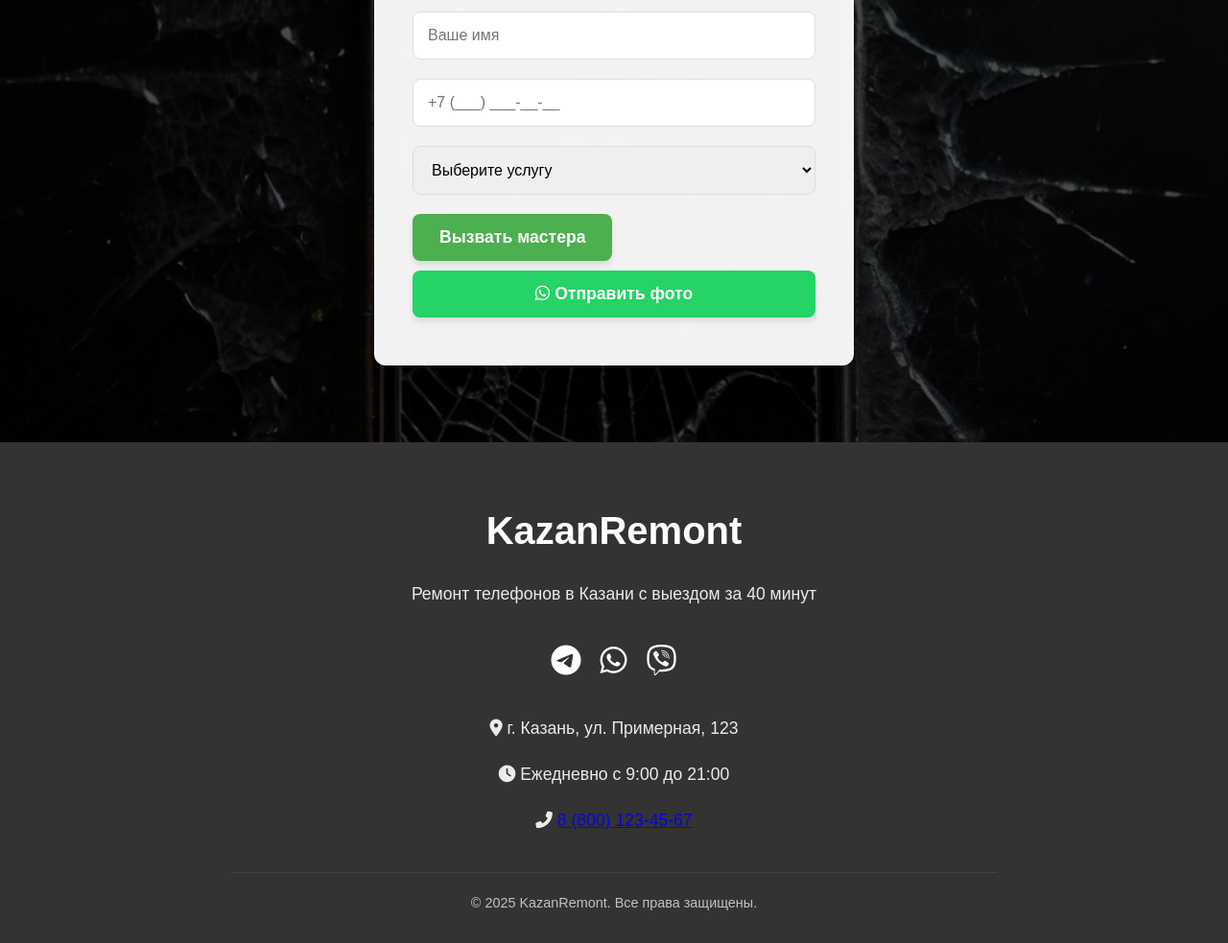
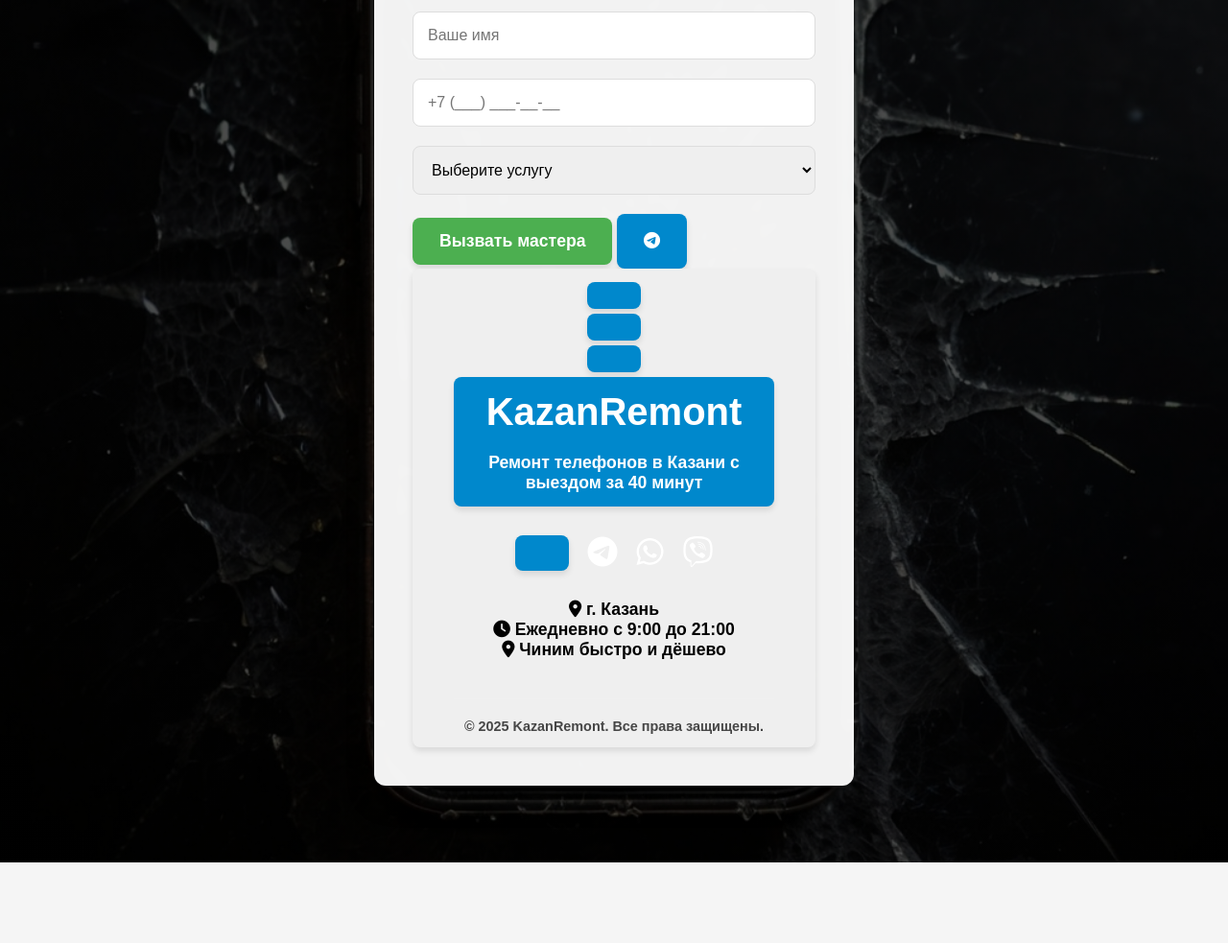
Before and after one commit to peexthree/kazanremont.github.io, a plain HTML site: page index.html in a window 1280 px wide. Shown: the part 3952-4935 px from the top of the page at 96% size. After the commit the page ends 4851 px from the top, so only its background shows below. Drawn offline with nearby package versions, Linux system fonts and the light colour scheme.

Commit message:
Update index.html

```diff
--- a/index.html
+++ b/index.html
@@ -275,8 +275,8 @@
                             <option>Другая проблема</option>
                         </select>
                         <button type="submit" class="btn btn-primary">Вызвать мастера</button>
-                        <button type="button" class="btn whatsapp-btn" id="whatsapp-btn">
-                            <i class="fab fa-whatsapp"></i> Отправить фото
+                        <a href="https://t.me/remonter_kazan_bot " class="btn btn-telegram" target="_blank">
+        <i class="fab fa-telegram"></i> <button type="submit" class="btn btn-primaryНаписать в Telegram</button>
                         </button>
                     </form>
                 </div>
@@ -298,9 +298,9 @@
                     </div>
                 </div>
                 <div class="footer-info">
-                    <p><i class="fas fa-map-marker-alt"></i> г. Казань, ул. Примерная, 123</p>
+                    <p><i class="fas fa-map-marker-alt"></i> г. Казань</p>
                     <p><i class="fas fa-clock"></i> Ежедневно с 9:00 до 21:00</p>
-                    <p><i class="fas fa-phone-alt"></i> <a href="tel:+78001234567">8 (800) 123-45-67</a></p>
+                    <p><i class="fas fa-map-marker-alt"></i> Чиним быстро и дёшево</p>
                 </div>
                 <div class="footer-copyright">
                     © 2025 KazanRemont. Все права защищены.
```
